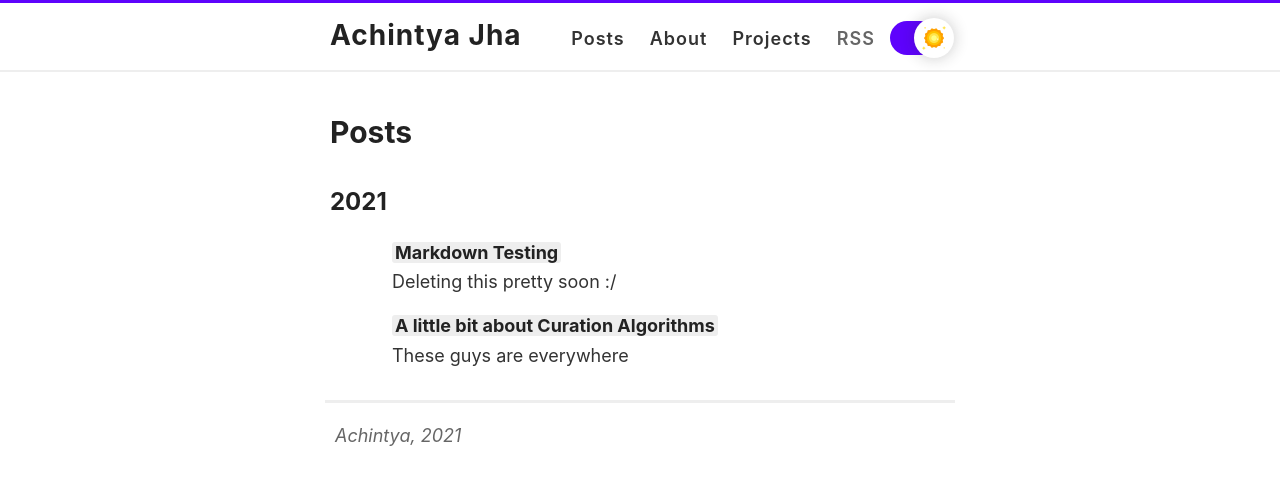
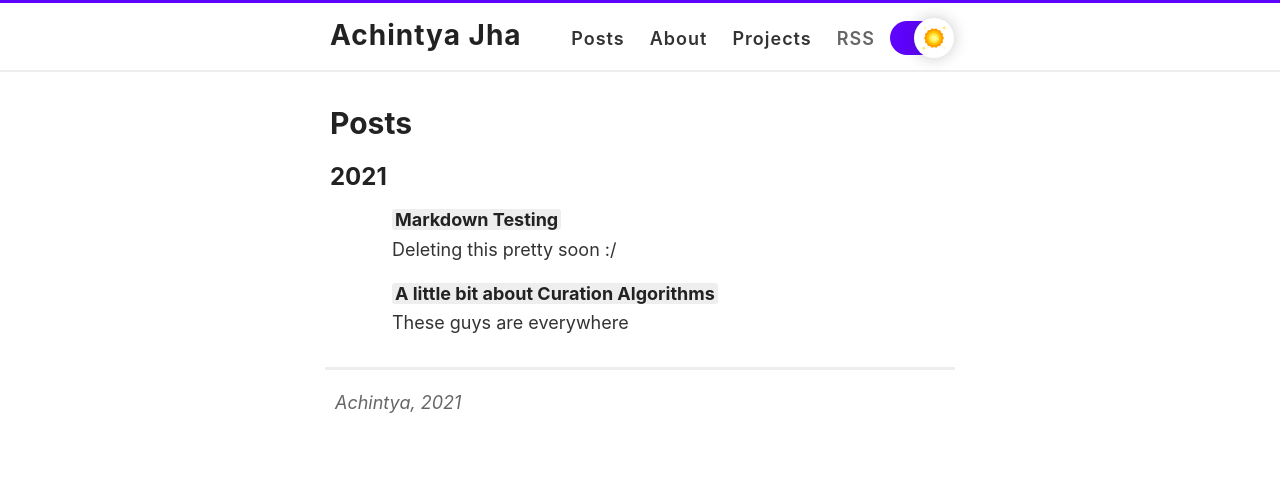
Before and after one commit to achntj/achintyajha.github.io, a Jekyll site: the page built from posts.html, in a window 1280 px wide. Shown: the top 485 px of the page. Built offline with Jekyll 4.4.1, drawn with Linux system fonts in a browser that asks for light colours.

Commit message:
newsletter update

```diff
--- a/index.html
+++ b/index.html
@@ -43,12 +43,13 @@
   <h2>Newsletter</h2>
   <p>This is the place where you will find me talking about what I have been making, writing, and thinking over the week.
   Consider signing up for my newsletter to hear about programming, data science, and some old school stuff!</p>
-  <div class="newsletter_contents">
+  <!-- <div class="newsletter_contents">
     <form autocomplete="off" name="newsletter" action="https://buttondown.email/api/emails/embed-subscribe/achintyajha" method="post" target="popupwindow" onsubmit="window.open('https://buttondown.email/achintyajha', 'popupwindow')">
       <label class="email" for="bd-email">Email</label>
       <input type="email" required class="email_input" placeholder="me@example.com" name="email" id="bd-email" />
       <input type="hidden" value="1" name="embed" />
       <button class="button" type="submit">Join</button>
     </form>
-  </div>
+  </div> -->
+  <a class="button" href="https://newsletter.achintyajha.in">Join</a>
 </div>
--- a/style.scss
+++ b/style.scss
@@ -33,13 +33,13 @@
   color: var(--color-text-secondary);
   font-weight: bold;
 
-  line-height: 1.7;
+  line-height: 1.1;
   margin: 1em 0 15px;
   padding: 0;
 
-  @include mobile {
-    line-height: 1.4;
-  }
+  // @include mobile {
+  //   line-height: 1.1;
+  // }
 }
 
 h1 {
@@ -468,7 +468,7 @@
 }
 
 /*********************/
-/* THEMING */
+/* BUTTON */
 /*********************/
 
 .container-new {
```
